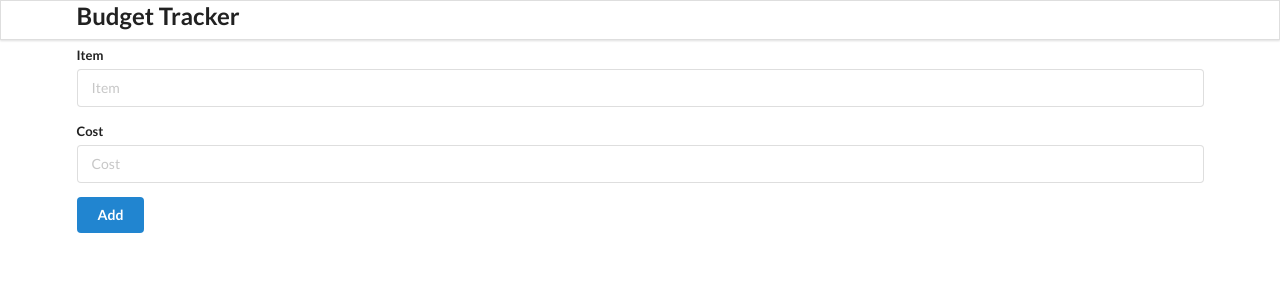
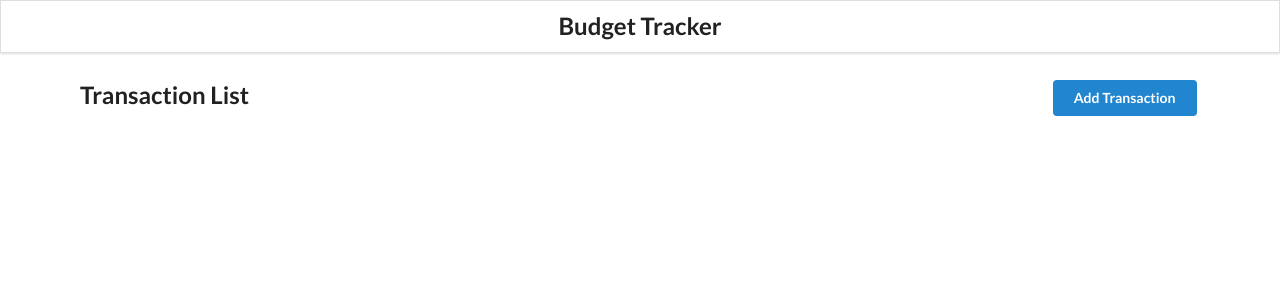
Before and after one commit to jasoncysiu/budget-tracker-react, a React (Create React App) app: page / in a window 1280 px wide. Shown: the top 300 px of the page. Built offline with nearby package versions, Linux system fonts and the light colour scheme.

Commit message:
fe: a separate page for add and showing list; contact detail page
set up router so that there is a separate page for add and showing list; contact detail page

```diff
--- a/package.json
+++ b/package.json
@@ -1,5 +1,5 @@
 {
-  "name": "ex",
+  "name": "budget-tracker",
   "version": "0.1.0",
   "private": true,
   "dependencies": {
@@ -8,7 +8,7 @@
     "@testing-library/user-event": "^13.5.0",
     "react": "^18.2.0",
     "react-dom": "^18.2.0",
-    "react-router-dom": "^6.22.0",
+    "react-router-dom": "^6.22.1",
     "react-scripts": "5.0.1",
     "uuid4": "^2.0.3",
     "web-vitals": "^2.1.4"
--- a/public/index.html
+++ b/public/index.html
@@ -10,13 +10,11 @@
       content="Web site created using create-react-app"
     />
     <link rel="apple-touch-icon" href="%PUBLIC_URL%/logo192.png" />
-    <link rel="stylesheet" href="https://cdnjs.cloudflare.com/ajax/libs/semantic-ui/2.4.1/semantic.min.css" integrity="sha512-8bHTC73gkZ7rZ7vpqUQThUDhqcNFyYi2xgDgPDHc+GXVGHXq+xPjynxIopALmOPqzo9JZj0k6OqqewdGO3EsrQ==" crossorigin="anonymous" />
-
     <!--
       manifest.json provides metadata used when your web app is installed on a
       user's mobile device or desktop. See https://developers.google.com/web/fundamentals/web-app-manifest/
     -->
-    <link rel="manifest" href="%PUBLIC_URL%/manifest.json" />
+    <link rel="stylesheet" href="https://cdnjs.cloudflare.com/ajax/libs/semantic-ui/2.4.1/semantic.min.css" integrity="sha512-8bHTC73gkZ7rZ7vpqUQThUDhqcNFyYi2xgDgPDHc+GXVGHXq+xPjynxIopALmOPqzo9JZj0k6OqqewdGO3EsrQ==" crossorigin="anonymous" />
     <!--
       Notice the use of %PUBLIC_URL% in the tags above.
       It will be replaced with the URL of the `public` folder during the build.
--- a/src/components/AddTransaction.js
+++ b/src/components/AddTransaction.js
@@ -1,36 +1,43 @@
-import React from "react";
+import React, { useState } from 'react';
+import { useNavigate } from 'react-router-dom';
 
-class AddTransaction extends React.Component {
-  state = {
-    item: "",
-    cost: "",
-  };
+function AddTransaction(props) {
+  const [item, setItem] = useState('');
+  const [cost, setCost] = useState('');
+  const navigate = useNavigate();
 
-  add = (e) => {
+  const add = (e) => {
     e.preventDefault();
-    if (this.state.item === "" || this.state.cost === "") {
+    if (item === "" || cost === "") {
       alert("All the fields are mandatory!");
       return;
     }
-    this.props.addTransactionHandler(this.state);
-    this.setState({ item: "", cost: "" });
+    props.addTransactionHandler({ item, cost });
+    setItem("");
+    setCost("");
+    navigate("/");
   };
 
+  const handleCostChange = (e) => {
+    const input = e.target.value;
+    // Check if input is a valid number
+    if (!isNaN(input)) {
+      setCost(input); // Update state only if input is a valid number
+    }
+  };
 
-
-  render() {
   return (
     <div className="ui main">
       <h2>Add Transaction</h2>
-        <form className="ui form" onSubmit={this.add}>
+      <form className="ui form" onSubmit={add}>
         <div className="field">
           <label>Item</label>
           <input
             type="text"
             name="Item"
             placeholder="Item"
-              value={this.state.item}
-              onChange={(e) => this.setState({ item: e.target.value })}
+            value={item}
+            onChange={(e) => setItem(e.target.value)}
           />
         </div>
         <div className="field">
@@ -38,9 +45,9 @@ class AddTransaction extends React.Component {
           <input
             type="text"
             name="Cost"
-              placeholder="Cost"
-              value={this.state.cost}
-              onChange={(e) => this.setState({ cost: e.target.value })}
+            placeholder="Enter a number"
+            value={cost}
+            onChange={handleCostChange}
           />
         </div>
         <button className="ui button blue" type="submit">Add</button>
@@ -48,6 +55,5 @@ class AddTransaction extends React.Component {
     </div>
   );
 }
-}
 
 export default AddTransaction;
--- a/src/components/App.css
+++ b/src/components/App.css
@@ -1,38 +1,30 @@
-.App {
+.main {
+  margin-top: 5em;
+}
+
+.center {
+  justify-content: center;
+  padding: 10px;
+}
+
+.ui.search input {
+  width: 100%;
+  border-radius: 0 !important;
+}
+
+.item {
+  padding: 15px 0px !important;
+}
+
+i.icon {
+  float: right;
+  font-size: 20px;
+  cursor: pointer;
+}
+
+.right {
+  float: right !important;
+}
+.center-div {
   text-align: center;
 }
-
-.App-logo {
-  height: 40vmin;
-  pointer-events: none;
-}
-
-@media (prefers-reduced-motion: no-preference) {
-  .App-logo {
-    animation: App-logo-spin infinite 20s linear;
-  }
-}
-
-.App-header {
-  background-color: #282c34;
-  min-height: 100vh;
-  display: flex;
-  flex-direction: column;
-  align-items: center;
-  justify-content: center;
-  font-size: calc(10px + 2vmin);
-  color: white;
-}
-
-.App-link {
-  color: #61dafb;
-}
-
-@keyframes App-logo-spin {
-  from {
-    transform: rotate(0deg);
-  }
-  to {
-    transform: rotate(360deg);
-  }
-}
--- a/src/components/App.js
+++ b/src/components/App.js
@@ -1,9 +1,11 @@
-import './App.css';
-import Header from './Header';
-import {v4 as uuid} from 'uuid'
-import AddTransaction from './AddTransaction';
-import TransactionList from './TransactionList';
-import { useState ,useEffect} from 'react';
+import "./App.css";
+import { useState, useEffect } from "react";
+import Header from "./Header";
+import { BrowserRouter as Router, Routes, Route } from "react-router-dom";
+import { v4 as uuid } from "uuid";
+import AddTransaction from "./AddTransaction";
+import TransactionList from "./TransactionList";
+import TransactionDetail from "./TransactionDetail";
 
 function App() {
   const LOCAL_STORAGE_KEY = "transactions";
@@ -11,9 +13,8 @@ function App() {
   const [transactions, setTransactions] = useState([]);
 
   const addTransactionHandler = (transaction) => {
-    setTransactions([...transactions, {id:uuid(), ...transaction} ]);
+    setTransactions([...transactions, { id: uuid(), ...transaction }]);
     console.log(transaction);
-
   };
 
   const removeTransactionHandler = (id) => {
@@ -25,7 +26,9 @@ function App() {
   };
 
   useEffect(() => {
-    const retriveTransactions = JSON.parse(localStorage.getItem(LOCAL_STORAGE_KEY));
+    const retriveTransactions = JSON.parse(
+      localStorage.getItem(LOCAL_STORAGE_KEY)
+    );
     if (retriveTransactions) setTransactions(retriveTransactions);
   }, []);
 
@@ -34,10 +37,22 @@ function App() {
   }, [transactions]);
   return (
     <div className="ui container">
-      <Header/>
-      <AddTransaction addTransactionHandler={addTransactionHandler} />
-      <TransactionList transactions = {transactions} getTransactionId = {removeTransactionHandler}/>
-
+      <Router>
+        <Header />
+        <Routes>
+          <Route
+            path="/add"
+            element={<AddTransaction addTransactionHandler={addTransactionHandler} />}
+          />
+          <Route
+            path="/"
+            element={
+              <TransactionList transactions={transactions} getTransactionId={removeTransactionHandler}/>
+            }
+          />
+          <Route path="/transaction/:id" element={<TransactionDetail transactions={transactions}  />} />
+        </Routes>
+      </Router>
     </div>
   );
 }
--- a/src/components/TransactionCard.js
+++ b/src/components/TransactionCard.js
@@ -1,17 +1,27 @@
 import React from "react";
-import item_img from "../image/item.png"
+import { Link } from "react-router-dom";
+import item_img from "../image/item.png";
 const TransactionCard = (props) => {
   const { id, item, cost } = props.transaction;
   return (
     <div className="item">
-        <img className="ui avatar image" src = {item_img} alt="item"/>
+      <img className="ui avatar image" src={item_img} alt="item" />
       <div className="content">
-        <div className="header">{item}</div>
-        <div>{cost}</div>
+        <Link
+          to={{
+            pathname: `/transaction/${id}`,
+            state: { contact: props.transaction },
+          }}
+        >
+          <div className="header">{item}</div>
+          <div>{cost}</div>
+        </Link>{" "}
       </div>
-      <i className="trash alternate outline icon"
-       style={{ color: 'red', marginTop: '7px' }}
-       onClick={() => props.clickHandler(id)}></i>
+      <i
+        className="trash alternate outline icon"
+        style={{ color: "red", marginTop: "7px" }}
+        onClick={() => props.clickHandler(id)}
+      ></i>
     </div>
   );
 };
--- /dev/null
+++ b/src/components/TransactionDetail.js
@@ -0,0 +1,37 @@
+import React from "react";
+import { Link, useParams } from "react-router-dom";
+import record from "../image/record.png";
+
+const TransactionDetail = ({ transactions }) => {
+  const { id } = useParams();
+  const transaction = transactions.find((transaction) => transaction.id === id); // Find the transaction in the transactions array
+
+  if (!transaction) {
+    return <div>Transaction not found</div>;
+  }
+
+  const { item, cost } = transaction;
+
+  return (
+    <div className="main">
+      <div className="ui card centered">
+        <div className="image">
+          <img src={record} alt="record" />
+        </div>
+        <div className="content">
+          <div className="header">{item}</div>
+          <div className="description">{cost}</div>
+        </div>
+      </div>
+      <div className="center-div">
+        <Link to="/">
+          <button className="ui button blue center">
+            Back to Transaction List
+          </button>
+        </Link>
+      </div>
+    </div>
+  );
+};
+
+export default TransactionDetail;
--- a/src/components/TransactionList.js
+++ b/src/components/TransactionList.js
@@ -1,9 +1,9 @@
 import React from "react";
+import { Link } from "react-router-dom";
 import TransactionCard from './TransactionCard'
 
 const TransactionList = (props) => {
     console.log(props);
-
     const deleteTransactionHandler = (id) => {
         props.getTransactionId(id);
       };
@@ -12,11 +12,23 @@ const TransactionList = (props) => {
       return (
        <TransactionCard
        transaction = {transaction}
-       clickHandler = {deleteTransactionHandler}
-       />
+       clickHandler = {deleteTransactionHandler}>
+       </TransactionCard>
       );
     });
-    return <div className="ui celled list">{renderTransactionList}</div>;
+    return (
+      <div className="main">
+      <h2>
+      Transaction List
+        <Link to="/add">
+          <button className="ui button blue right">Add Transaction</button>
+        </Link>
+      </h2>
+      <div className="ui celled list">{renderTransactionList}</div>
+    </div>
+
+
+    )
   };
 
 export default TransactionList;
--- /dev/null
+++ b/src/index.css
@@ -0,0 +1,13 @@
+body {
+  margin: 80px;
+  font-family: -apple-system, BlinkMacSystemFont, 'Segoe UI', 'Roboto', 'Oxygen',
+    'Ubuntu', 'Cantarell', 'Fira Sans', 'Droid Sans', 'Helvetica Neue',
+    sans-serif;
+  -webkit-font-smoothing: antialiased;
+  -moz-osx-font-smoothing: grayscale;
+}
+
+code {
+  font-family: source-code-pro, Menlo, Monaco, Consolas, 'Courier New',
+    monospace;
+}
--- a/src/index.js
+++ b/src/index.js
@@ -1,5 +1,6 @@
 import React from 'react';
 import ReactDOM from 'react-dom/client';
+import './index.css';
 import App from './components/App';
 
 const root = ReactDOM.createRoot(document.getElementById('root'));
```
Also changed, not shown: src/image/record.png (added), 1 other file (tests, documents, lock files or other folders). Lines whose indentation alone changed are shown as unchanged.
